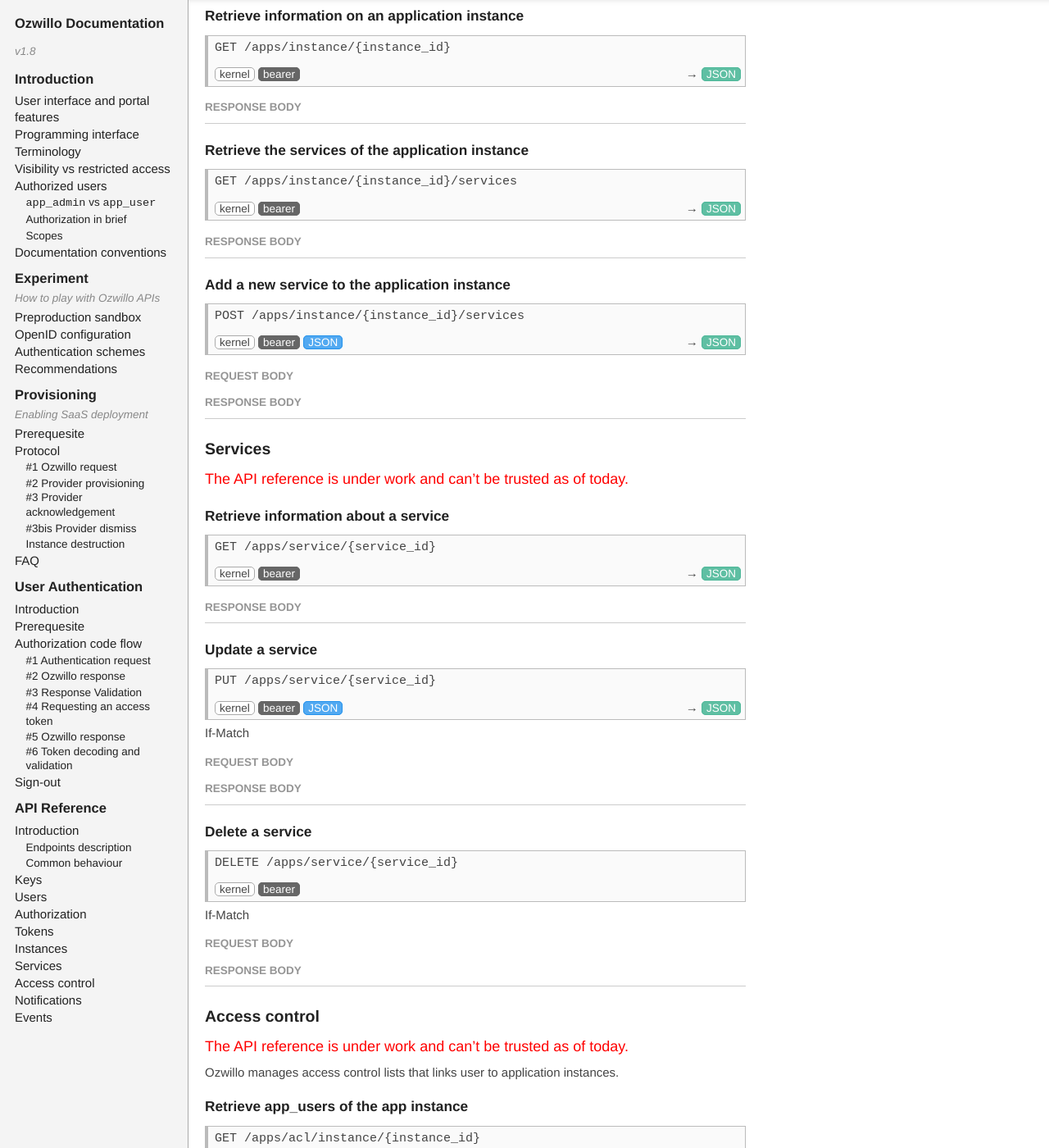
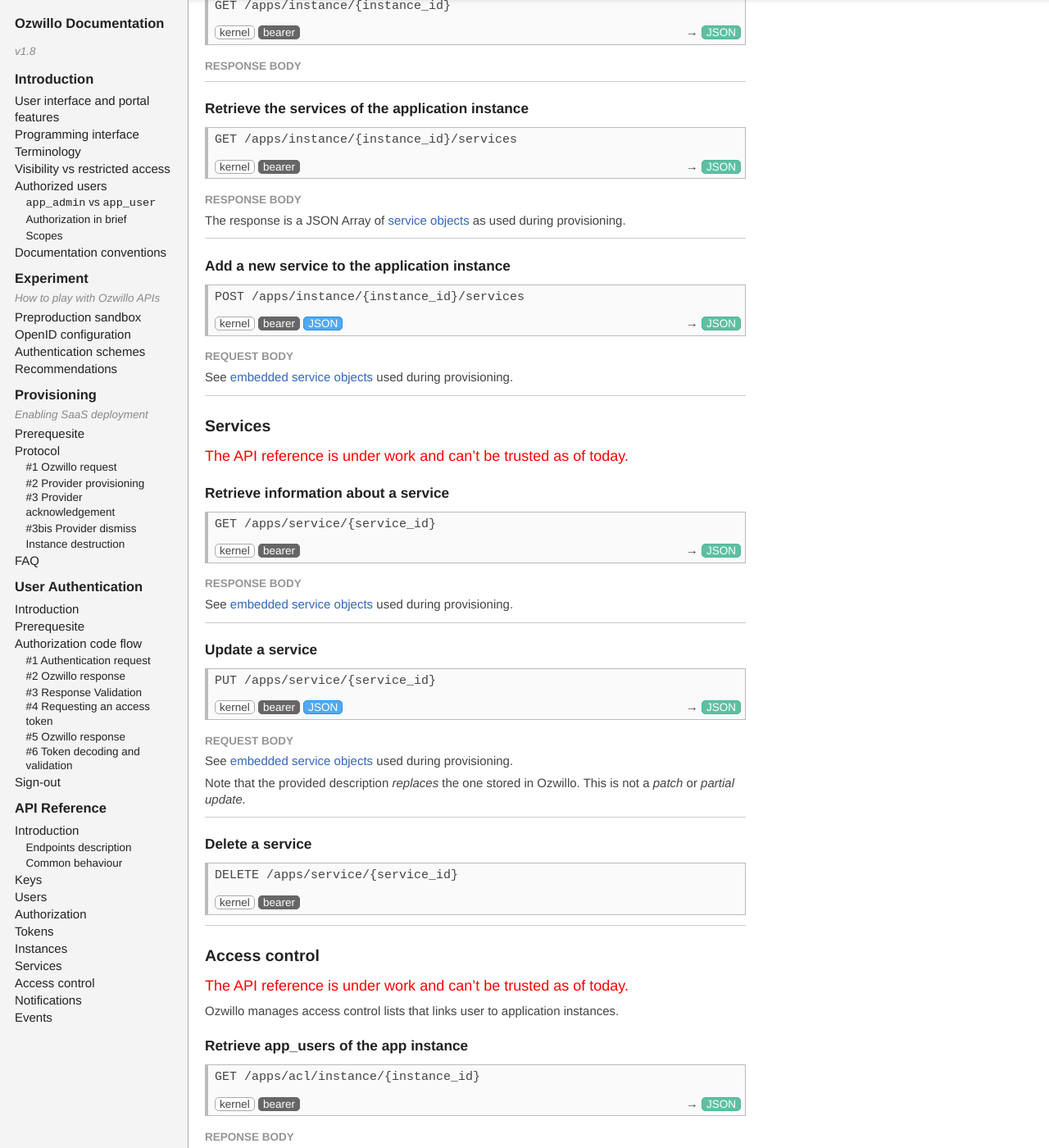
Before and after one commit to ozwillo/ozwillo-doc, a Jekyll site: the page built from index.html, in a window 1280 px wide and 1400 px high, scrolled down 26301 px. Shown: the whole window at 82% size. Built offline with Jekyll 4.4.1, drawn with Linux system fonts in a browser that asks for light colours; nearby versions of some CDN libraries; library files that are not in the unit come from our copies; some of the changed text lies outside the part shown.

Commit message:
Services API reference.

```diff
--- a/_includes/3-provisioning.md
+++ b/_includes/3-provisioning.md
@@ -189,6 +189,7 @@
 | scopes | scopes declared by the instance | array of Scope objects |
 
 **Embedded Service objects**
+{: #s3-3-provider-acknowledgement-service}
 
 | Field name | Field description | Type |
 | :-- | :-- | :-- |
--- a/_includes/5-api-reference.md
+++ b/_includes/5-api-reference.md
@@ -369,6 +369,8 @@
 
 ##### Response body
 
+The response is a JSON Array of [service objects](#s3-3-provider-acknowledgement-service) as used during provisioning.
+
 <hr/>
 
 #### Add a new service to the application instance
@@ -389,7 +391,7 @@
 
 ##### Request body
 
-##### Response body
+See [embedded service objects](#s3-3-provider-acknowledgement-service) used during provisioning.
 
 <hr/>
 
@@ -416,6 +418,8 @@
 
 ##### Response body
 
+See [embedded service objects](#s3-3-provider-acknowledgement-service) used during provisioning.
+
 <hr/>
 
 #### Update a service
@@ -434,11 +438,11 @@
 	</div>
 </div>
 
-If-Match
-
 ##### Request body
 
-##### Response body
+See [embedded service objects](#s3-3-provider-acknowledgement-service) used during provisioning.
+
+Note that the provided description _replaces_ the one stored in Ozwillo. This is not a _patch_ or _partial update._
 
 <hr/>
 
@@ -453,12 +457,6 @@
 		</div>
 	</div>
 </div>
-
-If-Match
-
-##### Request body
-
-##### Response body
 
 <hr/>
 
```
Also changed, not shown: other parts of _includes/3-provisioning.md (+2 -1 lines).
